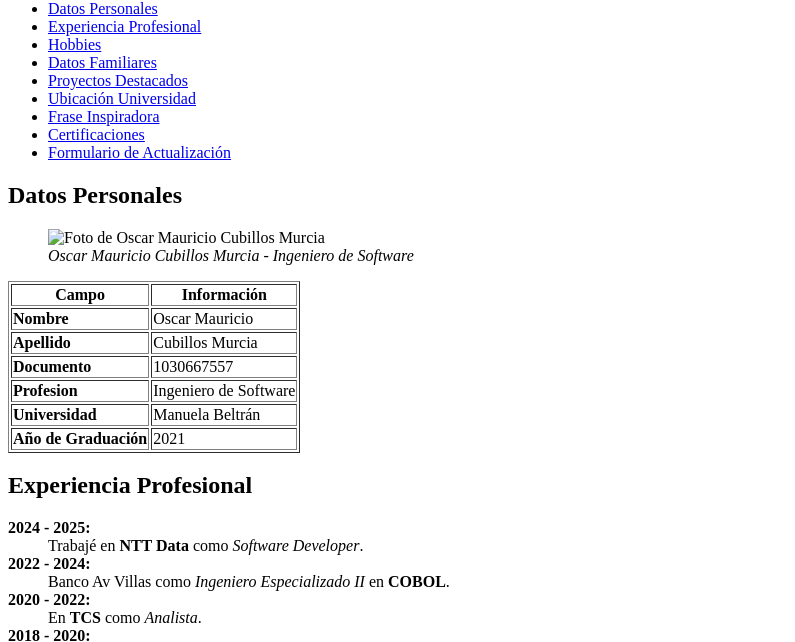
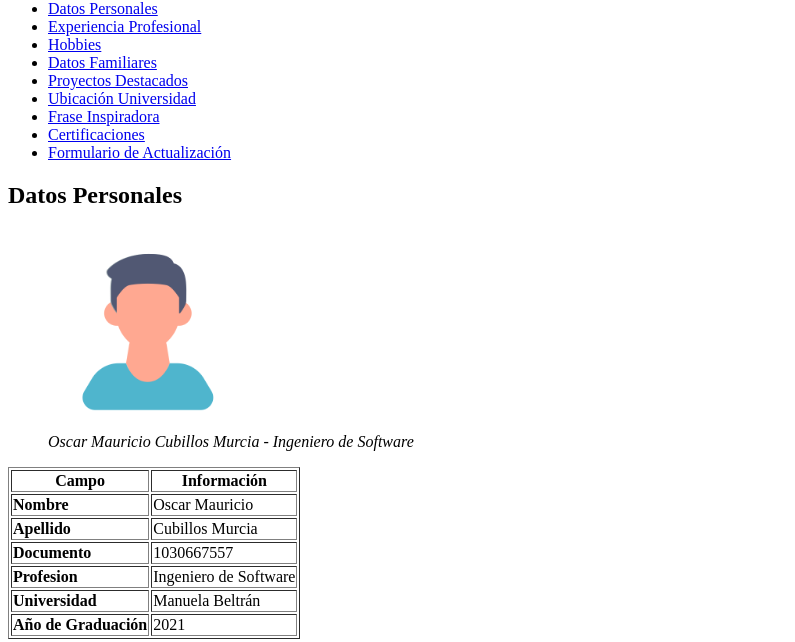
Before and after one commit to zonik811/EjercicioTablas, a plain HTML site: page EJERCICIO_HTML/Ejercicio-HTML.html in a window 1280 px wide. Shown: the part 165-807 px from the top of the page, without its empty margins (0-795 px from the left). Drawn offline with Linux system fonts and the light colour scheme.

Commit message:
Correcion Ruta Imagen

```diff
--- a/EJERCICIO_HTML/Ejercicio-HTML.html
+++ b/EJERCICIO_HTML/Ejercicio-HTML.html
@@ -29,7 +29,7 @@
     <section id="datos">
         <h2>Datos Personales</h2>
         <figure>
-            <img src="image.png" alt="Foto de Oscar Mauricio Cubillos Murcia" width="200">
+            <img src="../image.png" alt="Foto de Oscar Mauricio Cubillos Murcia" width="200">
             <figcaption><em>Oscar Mauricio Cubillos Murcia - Ingeniero de Software</em></figcaption>
         </figure>
         <table border="1">
```
